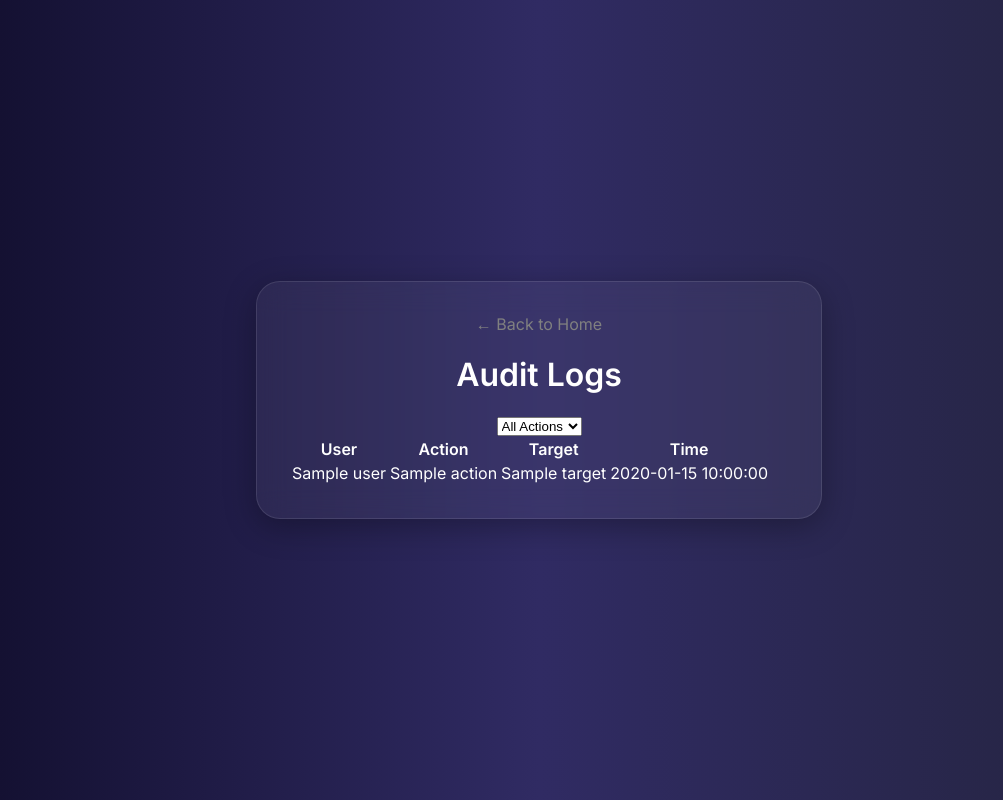
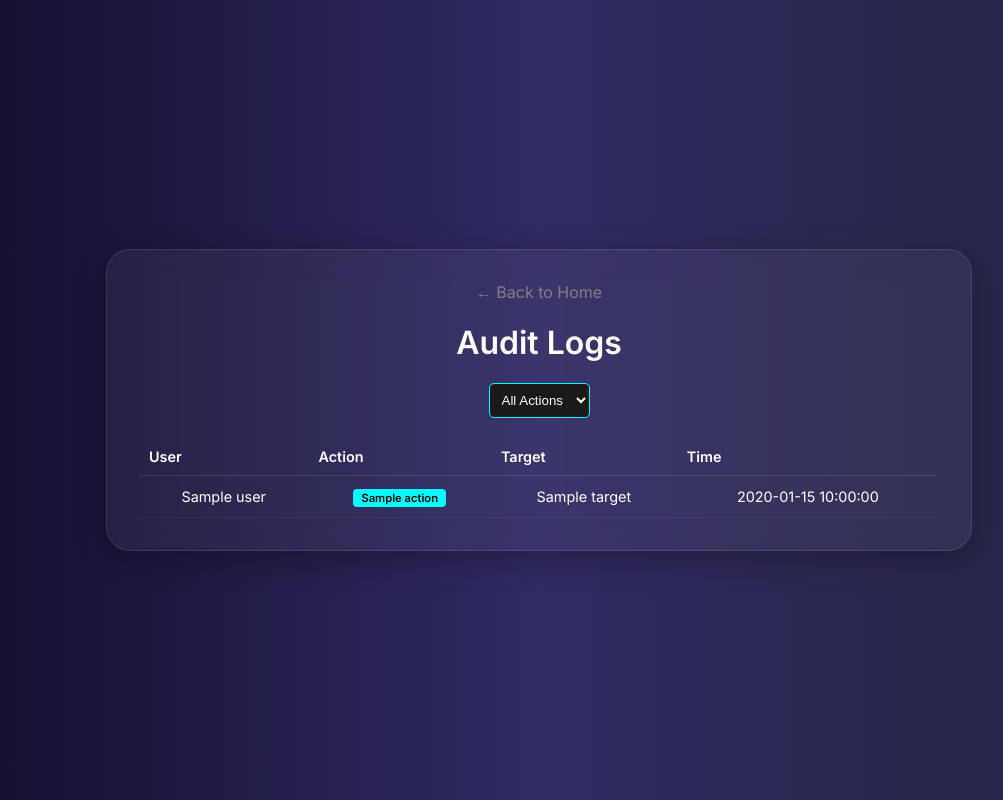
Before and after one commit to Saud-KK/BOT, a Flask app: template templates/audit.html in a window 1280 px wide. Shown: the whole page, without its empty margins (101-1104 px from the left). Run offline with Flask 3, Linux system fonts and the light colour scheme; the template is opened without the code that fills it: most values are stand-ins (such as "Sample title", 1, 10 or a date in 2020).

Commit message:
Update style.css

```diff
--- a/static/style.css
+++ b/static/style.css
@@ -93,3 +93,31 @@ body.offline { --accent: #ff4b2b; }
     color: rgba(255,255,255,0.3);
     margin-top: 20px;
 }
+
+
+/* Wide container for Audit Log */
+.container.wide { max-width: 800px; }
+
+/* Broadcast Form */
+.broadcast-box { margin-top: 20px; padding: 15px; background: rgba(0,0,0,0.2); border-radius: 15px; }
+.broadcast-box input {
+    width: 70%; padding: 10px; border-radius: 8px; border: 1px solid var(--accent);
+    background: transparent; color: white; margin-bottom: 10px;
+}
+
+/* Audit Table */
+.audit-table { width: 100%; border-collapse: collapse; margin-top: 20px; font-size: 0.9rem; }
+.audit-table th { text-align: left; border-bottom: 1px solid rgba(255,255,255,0.1); padding: 10px; }
+.audit-table td { padding: 12px 10px; border-bottom: 1px solid rgba(255,255,255,0.05); }
+
+.action-tag {
+    background: var(--accent); color: black; padding: 2px 8px;
+    border-radius: 4px; font-size: 0.7rem; font-weight: bold;
+}
+
+.secondary { background: rgba(255,255,255,0.1); color: white; margin-top: 10px; }
+
+.filter-form select {
+    background: #1a1a1a; color: white; border: 1px solid var(--accent);
+    padding: 8px; border-radius: 5px; cursor: pointer;
+}
```
